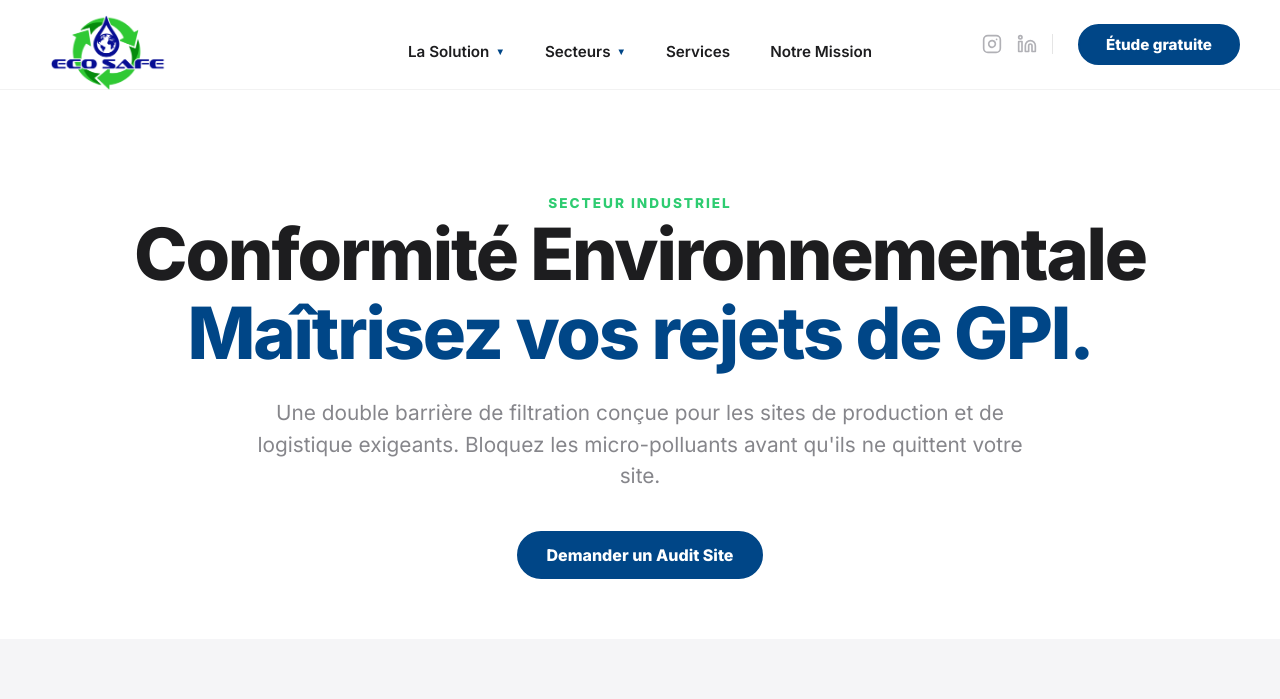
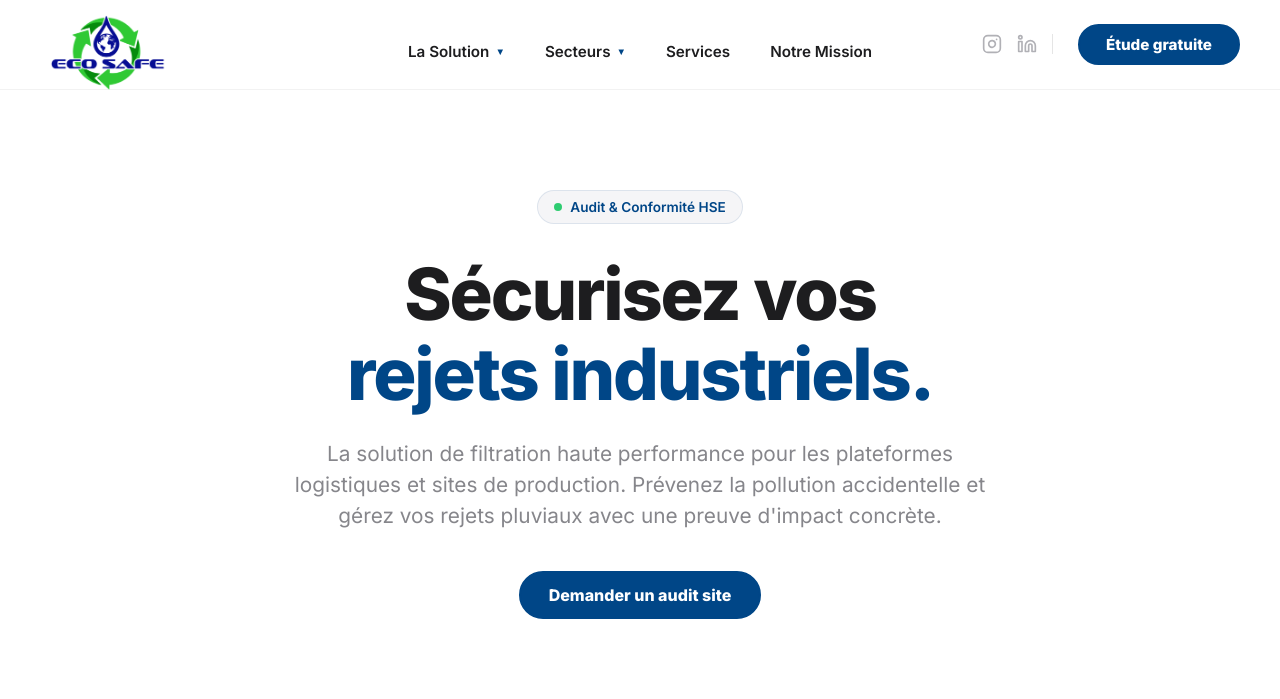
Before and after one commit to DuvalDVL/ecosafe, a Jekyll site: the page built from produit/industriel/index.html, in a window 1280 px wide and 1400 px high. Shown: the top 699 px of the window. Built offline with Jekyll 4.4.1, drawn with Linux system fonts in a browser that asks for light colours; some of the changed text lies outside the part shown; grey boxes are pictures that could not be loaded.

Commit message:
Update index.html

```diff
--- a/produit/industriel/index.html
+++ b/produit/industriel/index.html
@@ -1,123 +1,161 @@
 ---
 layout: default
-title: Filtration Industrielle GPI | Grille Haute Performance Eco Safe
-description: "Protégez vos réseaux pluviaux industriels. Filtration des GPI, sédiments et micro-polluants. Installation universelle en 15 minutes sans travaux."
-json_ld: |
-  {
-    "@context": "https://schema.org/",
-    "@type": "Product",
-    "name": "Grille de Filtration Eco Safe V2 - Industrie & GPI",
-    "image": "https://eco-safe.fr/assets/img/v2-industriel.webp",
-    "description": "Solution de filtration haute densité pour sites industriels. Capture les granulés plastiques industriels (GPI) et sédiments fins. Pose en 15 minutes.",
-    "brand": {
-      "@type": "Brand",
-      "name": "Eco Safe"
-    },
-    "offers": {
-      "@type": "Offer",
-      "availability": "https://schema.org/InStock",
-      "priceCurrency": "EUR",
-      "url": "https://eco-safe.fr/produit/industriel/"
-    }
-  }
+title: Filtration des eaux pluviales pour Sites Industriels & Logistique
+description: "Sécurisez vos audits environnementaux et HSE. Solution de filtration pour sites industriels : rétention des GPI, sédiments et micro-polluants."
 ---
 
-<section class="product-hero" style="padding: 100px 0 60px; background: var(--bg-white); text-align: center;">
-  <div class="container">
-    <span class="step-label">Secteur Industriel</span>
-    <h1 class="hero-title">Conformité Environnementale <br><span class="text-blue">Maîtrisez vos rejets de GPI.</span></h1>
-    <p class="hero-subtitle" style="max-width: 800px; margin: 0 auto 40px;">Une double barrière de filtration conçue pour les sites de production et de logistique exigeants. Bloquez les micro-polluants avant qu'ils ne quittent votre site.</p>
-    <a href="{{ site.baseurl }}/contact/" class="btn btn-primary">Demander un Audit Site</a>
-  </div>
-</section>
-
-<section class="features-highlight" style="padding: 80px 0; background: var(--bg-light);">
-  <div class="container" style="display: flex; gap: 60px; align-items: center; flex-wrap: wrap;">
-    <div style="flex: 1; min-width: 300px;">
-      <h3 style="font-size: 2rem; color: var(--eco-blue); margin-bottom: 20px;">Sécurisez vos audits HSE</h3>
-      <p style="margin-bottom: 20px;">La V2 Industrielle répond aux besoins critiques de rétention des Granulés Plastiques Industriels (GPI). Son système de filtration multicouche permet de capturer les particules fines tout en supportant les contraintes de débits massifs lors d'épisodes pluvieux intenses.</p>
-      <ul class="variant-specs">
-        <li style="margin-bottom: 12px;"><strong>Installation :</strong> Mise en place en 15 minutes chrono par vos équipes ou nos techniciens.</li>
-        <li style="margin-bottom: 12px;"><strong>Performance :</strong> Filtration haute densité sans compromis sur le drainage hydraulique.</li>
-        <li style="margin-bottom: 12px;"><strong>Conformité :</strong> Solution idéale pour répondre aux directives environnementales en vigueur.</li>
-      </ul>
-    </div>
-    <div style="flex: 1; min-width: 300px;">
-      <div style="border-radius: 24px; overflow: hidden; box-shadow: 0 20px 40px rgba(0,0,0,0.1);">
-        <img src="{{ site.baseurl }}/assets/img/v2-industriel.webp" alt="Grille Eco Safe Industrielle pour filtration GPI" style="width: 100%; display: block;">
-      </div>
+<section class="hero-eco sector-hero">
+  <div class="container text-center">
+    <div class="badge-law"><span class="dot"></span> Audit & Conformité HSE</div>
+    <h1 class="hero-title">Sécurisez vos <br><span class="text-blue">rejets industriels.</span></h1>
+    <p class="hero-subtitle">
+      La solution de filtration haute performance pour les plateformes logistiques et sites de production. Prévenez la pollution accidentelle et gérez vos rejets pluviaux avec une preuve d'impact concrète.
+    </p>
+    <div class="hero-cta-group justify-center">
+      <a href="{{ site.baseurl }}/contact/" class="btn btn-primary">Demander un audit site</a>
     </div>
   </div>
 </section>
 
-<section class="legal-focus" style="padding: 100px 0; background: var(--bg-white);">
+<section class="sector-benefits" style="padding: 80px 0; background: var(--bg-light);">
   <div class="container">
-    <div style="max-width: 900px; margin: 0 auto;">
-      <div style="text-align: center; margin-bottom: 60px;">
-        <span class="step-label" style="background: rgba(0, 70, 135, 0.05); color: var(--eco-blue);">Focus Technique</span>
-        <h2 style="font-size: 2.5rem; color: var(--eco-blue); margin-top: 15px;">PANIER FILTRANT (GPI)<br><span class="text-green">Anti-Granulés Plastiques Industriels</span></h2>
+    <div class="section-header text-center">
+      <span class="step-label">Expertise Industrielle</span>
+      <h2 class="section-title">Maîtrisez votre <span class="text-green">Impact Environnemental</span></h2>
+    </div>
+
+    <div class="variants-grid">
+
+      <div class="variant-card">
+        <div class="variant-header">
+          <h3>Rétention des GPI</h3>
+        </div>
+        <p class="variant-desc">Capturez les Granulés Plastiques Industriels à la source. Notre maillage spécifique empêche les micro-polluants de quitter vos zones de chargement.</p>
+        <ul class="variant-specs">
+          <li>Filtre les particules fines de plastique.</li>
+          <li>Évite la pollution des bassins d'orage.</li>
+          <li>Solution pérenne et résistante.</li>
+        </ul>
       </div>
 
-      <div style="line-height: 1.8; color: var(--text-main); font-size: 1.1rem;">
-        <p style="font-weight: 700; color: var(--eco-blue); margin-bottom: 20px;">
-          Notre panier filtrant offre une filtration millimétrique conforme aux exigences du décret anti-GPI : Décret n° 2021-461 du 16 avril 2021, entré en application le 1er janvier 2022.
-        </p>
-
-        <p style="margin-bottom: 25px;">
-          Depuis cette date, l’ensemble des sites de production, de manipulation ou de transport de granulés plastiques industriels doivent mettre en place des mesures adaptées afin d’éviter leur dispersion dans l’environnement. Ces mesures peuvent prendre la forme de procédures spécifiques ou d’équipements techniques de rétention.
-        </p>
-
-        <div style="background: var(--bg-light); padding: 40px; border-radius: 24px; margin: 40px 0; border-left: 5px solid var(--eco-green);">
-          <h4 style="margin-bottom: 15px; color: var(--eco-blue);">L'impact environnemental des GPI</h4>
-          <p style="margin-bottom: 15px;">Les granulés plastiques industriels (GPI) constituent aujourd’hui une source importante de pollution des milieux aquatiques. Lorsqu’ils atteignent les réseaux d’eaux pluviales, ils peuvent être transportés jusqu’aux rivières, fleuves et océans. Dans la nature, ces granulés se fragmentent progressivement en microplastiques, contaminant durablement les écosystèmes.</p>
-          <p style="font-weight: 700;">Chaque année en Europe, on estime que près de 41 000 tonnes de granulés plastiques sont rejetées dans l’environnement.</p>
+      <div class="variant-card featured-variant">
+        <div class="variant-header">
+          <h3>Conformité ISO 14001</h3>
         </div>
-
-        <p style="margin-bottom: 25px;">
-          Robustes, faciles à installer et très performants, les paniers filtrants anti-GPI permettent de capturer ces particules à la source. Ils sont déjà déployés sur de nombreux sites industriels en France afin de limiter efficacement les risques de pollution.
-        </p>
-
-        <div style="background: var(--eco-blue); color: white; padding: 40px; border-radius: 24px; text-align: center;">
-          <h3 style="margin-bottom: 20px; color: var(--eco-green);">Le saviez-vous ?</h3>
-          <p style="opacity: 0.9; font-size: 1.2rem;">
-            Contrairement à une idée répandue, les avaloirs d’eaux pluviales ne sont pas reliés à des centres de traitement des déchets. L’eau collectée est généralement acheminée directement vers le milieu naturel : rivières, fleuves, mers et océans.
-          </p>
-          <p style="margin-top: 20px; font-weight: 700;">
-            La mise en place de dispositifs de filtration constitue donc une mesure essentielle pour prévenir la dispersion des granulés plastiques dans l’environnement.
-          </p>
-        </div>
-      </div>
-    </div>
-  </div>
-</section>
-
-<section class="related-products" style="padding: 80px 0; background: var(--bg-light); border-top: 1px solid #eee;">
-  <div class="container">
-    <div class="section-header text-center" style="margin-bottom: 50px;">
-      <h2 style="font-size: 2.2rem; color: var(--eco-blue);">Une solution pour chaque <span class="text-green">territoire.</span></h2>
-      <p style="color: var(--text-muted);">Explorez nos autres niveaux de filtration adaptés à vos besoins spécifiques.</p>
-    </div>
-
-    <div class="variants-grid" style="display: grid; grid-template-columns: repeat(auto-fit, minmax(300px, 1fr)); gap: 30px; max-width: 900px; margin: 0 auto;">
-
-      <div class="variant-card" style="display: flex; flex-direction: column; background: var(--bg-white); border-radius: 20px; padding: 30px; border: 1px solid rgba(0,0,0,0.03);">
-        <div class="variant-header" style="margin-bottom: 15px;">
-          <h3 style="font-size: 1.3rem; margin-bottom: 5px;">V1 - Standard Urbain</h3>
-          <span class="badge-variant">Collectivités</span>
-        </div>
-        <p style="font-size: 0.95rem; color: var(--text-muted); margin-bottom: 20px; flex-grow: 1;">La barrière universelle contre les mégots et les plastiques en milieu urbain. Pose en 15 minutes.</p>
-        <a href="{{ site.baseurl }}/produit/standard-urbain/" class="btn btn-primary" style="width: 100%;">Découvrir la V1</a>
+        <p class="variant-desc">Intégrez un dispositif de protection concret dans votre management environnemental pour sécuriser vos audits et certifications.</p>
+        <ul class="variant-specs">
+          <li>Preuve d'action environnementale.</li>
+          <li>Rapports de pesée des déchets.</li>
+          <li>Réduction des risques de non-conformité.</li>
+        </ul>
       </div>
 
-      <div class="variant-card" style="display: flex; flex-direction: column; background: var(--bg-white); border-radius: 20px; padding: 30px; border: 1px solid rgba(0,0,0,0.03);">
-        <div class="variant-header" style="margin-bottom: 15px;">
-          <h3 style="font-size: 1.3rem; margin-bottom: 5px;">V3 - Sportif</h3>
-          <span class="badge-variant">Micro-polluants</span>
+      <div class="variant-card">
+        <div class="variant-header">
+          <h3>Pose Flash (15 min)</h3>
         </div>
-        <p style="font-size: 0.95rem; color: var(--text-muted); margin-bottom: 20px; flex-grow: 1;">Spécialement conçue pour retenir les billes de remplissage des terrains synthétiques. Pose en 15 minutes.</p>
-        <a href="{{ site.baseurl }}/produit/complexe-sportif/" class="btn btn-primary" style="width: 100%;">Découvrir la V3</a>
+        <p class="variant-desc">Équipez vos regards sans interrompre votre activité. Notre système s'installe en 15 minutes chrono sans aucun travaux lourds.</p>
+        <ul class="variant-specs">
+          <li>Zéro perçage, zéro béton.</li>
+          <li>S'adapte à tous types de regards.</li>
+          <li>Entretien rapide par vos équipes.</li>
+        </ul>
       </div>
 
     </div>
   </div>
 </section>
+
+<section class="site-examples" style="padding: 100px 0; background: var(--bg-white);">
+  <div class="container">
+    <div class="section-header text-center" style="margin-bottom: 60px;">
+      <span class="step-label">Déploiement</span>
+      <h2 style="font-size: 2.5rem; color: var(--eco-blue);">Un bouclier discret et <span class="text-green">robuste.</span></h2>
+    </div>
+
+    <div class="photo-gallery-row" style="display: flex; gap: 30px; flex-wrap: wrap;">
+
+      <div class="photo-item" style="flex: 1; min-width: 300px; border-radius: 20px; overflow: hidden; box-shadow: 0 20px 40px rgba(0,0,0,0.08);">
+        <img src="{{ site.baseurl }}/assets/img/industrie-exemple-1.webp" alt="Installation rapide Eco Safe en milieu industriel" style="width: 100%; height: 100%; object-fit: cover; display: block;">
+      </div>
+
+      <div class="photo-item" style="flex: 1; min-width: 300px; border-radius: 20px; overflow: hidden; box-shadow: 0 20px 40px rgba(0,0,0,0.08);">
+        <img src="{{ site.baseurl }}/assets/img/industrie-exemple-2.webp" alt="Filtration Eco Safe après épisode pluvieux site industriel" style="width: 100%; height: 100%; object-fit: cover; display: block;">
+      </div>
+
+    </div>
+  </div>
+</section>
+
+<section class="maintenance-focus" style="padding: 100px 0; background: var(--bg-light);">
+  <div class="container">
+    <div class="layout-50-50" style="display: flex; gap: 60px; align-items: center; flex-wrap: wrap;">
+
+      <div class="content-side" style="flex: 1; min-width: 300px;">
+        <span class="step-label">Focus Réglementaire</span>
+        <h2 style="font-size: 2.5rem; color: var(--eco-blue); margin-bottom: 20px; line-height: 1.1;">PANIER FILTRANT (GPI)<br><span class="text-green">ANTI-GRANULÉS PLASTIQUES INDUSTRIELS</span></h2>
+
+        <div class="legal-text" style="line-height: 1.8; color: var(--text-main); font-size: 1.05rem;">
+          <p style="margin-bottom: 20px; font-weight: 700;">Notre panier filtrant offre une filtration millimétrique conforme aux exigences du décret anti-GPI : Décret n° 2021-461 du 16 avril 2021, entré en application le 1er janvier 2022.</p>
+
+          <p style="margin-bottom: 20px;">Depuis cette date, l’ensemble des sites de production, de manipulation ou de transport de granulés plastiques industriels doivent mettre en place des mesures adaptées afin d’éviter leur dispersion dans l’environnement. Ces mesures peuvent prendre la forme de procédures spécifiques ou d’équipements techniques de rétention.</p>
+
+          <p style="margin-bottom: 20px;">Les granulés plastiques industriels (GPI) constituent aujourd’hui une source importante de pollution des milieux aquatiques. Lorsqu’ils atteignent les réseaux d’eaux pluviales, ils peuvent être transportés jusqu’aux rivières, fleuves et océans. Dans la nature, ces granulés se fragmentent progressivement en microplastiques, contaminant durablement les écosystèmes.<br>
+          Chaque année en Europe, on estime que près de 41 000 tonnes de granulés plastiques sont rejetées dans l’environnement.</p>
+
+          <p style="margin-bottom: 20px;">Robustes, faciles à installer et très performants, les paniers filtrants anti-GPI permettent de capturer ces particules à la source. Ils sont déjà déployés sur de nombreux sites industriels en France afin de limiter efficacement les risques de pollution.</p>
+
+          <p style="font-style: italic; color: var(--text-muted);">Contrairement à une idée répandue, les avaloirs d’eaux pluviales ne sont pas reliés à des centres de traitement des déchets. L’eau collectée est généralement acheminée directement vers le milieu naturel : rivières, fleuves, mers et océans.<br>
+          La mise en place de dispositifs de filtration constitue donc une mesure essentielle pour prévenir la dispersion des granulés plastiques dans l’environnement.</p>
+        </div>
+
+        <a href="{{ site.baseurl }}/contact/" class="btn btn-glass" style="margin-top: 30px;">Demander un devis certifié</a>
+      </div>
+
+      <div class="image-side" style="flex: 1; min-width: 300px;">
+        <div class="img-wrapper" style="border-radius: 20px; overflow: hidden; box-shadow: 0 20px 40px rgba(0,0,0,0.1);">
+          <img src="{{ site.baseurl }}/assets/img/v2-industriel.webp" alt="Dispositif de filtration Eco Safe V2 Industrielle" style="width: 100%; display: block;">
+        </div>
+      </div>
+
+    </div>
+  </div>
+</section>
+
+<section class="related-sectors" style="padding: 80px 0; background: var(--bg-white);">
+  <div class="container">
+    <div class="section-header text-center" style="margin-bottom: 50px;">
+      <h2 style="font-size: 2.2rem; color: var(--eco-blue);">Explorez nos autres <span class="text-green">domaines d'intervention.</span></h2>
+    </div>
+
+    <div class="variants-grid" style="display: grid; grid-template-columns: repeat(auto-fit, minmax(300px, 1fr)); gap: 30px; max-width: 900px; margin: 0 auto;">
+
+      <div class="variant-card" style="display: flex; flex-direction: column; background: var(--bg-light); border-radius: 20px; padding: 30px; border: 1px solid rgba(0,0,0,0.03);">
+        <div class="variant-header" style="margin-bottom: 15px;">
+          <h3 style="font-size: 1.3rem; margin-bottom: 5px;">Collectivités & Villes</h3>
+        </div>
+        <p style="font-size: 0.95rem; color: var(--text-muted); margin-bottom: 20px; flex-grow: 1;">La solution universelle pour bloquer les mégots et plastiques en milieu urbain sans engager de travaux de voirie.</p>
+        <a href="{{ site.baseurl }}/secteurs/collectivites/" class="btn btn-primary" style="width: 100%;">Expertise Urbaine</a>
+      </div>
+
+      <div class="variant-card" style="display: flex; flex-direction: column; background: var(--bg-light); border-radius: 20px; padding: 30px; border: 1px solid rgba(0,0,0,0.03);">
+        <div class="variant-header" style="margin-bottom: 15px;">
+          <h3 style="font-size: 1.3rem; margin-bottom: 5px;">Complexes Sportifs</h3>
+        </div>
+        <p style="font-size: 0.95rem; color: var(--text-muted); margin-bottom: 20px; flex-grow: 1;">Protection spécifique pour terrains synthétiques : capturez les micro-billes de remplissage avant le réseau pluvial.</p>
+        <a href="{{ site.baseurl }}/secteurs/complexes-sportifs/" class="btn btn-primary" style="width: 100%;">Expertise Sportive</a>
+      </div>
+
+    </div>
+  </div>
+</section>
+
+<section class="cta-banner" style="background: var(--eco-blue); padding: 80px 0; text-align: center; color: white;">
+  <div class="container">
+    <h2 style="font-size: 2.2rem; margin-bottom: 20px;">Besoin d'une étude technique pour votre site ?</h2>
+    <p style="font-size: 1.1rem; opacity: 0.9; max-width: 600px; margin: 0 auto 40px;">
+      Nos experts réalisent une analyse de vos flux pluviaux pour dimensionner la solution de filtration la plus adaptée à vos contraintes opérationnelles.
+    </p>
+    <a href="{{ site.baseurl }}/contact/" class="btn btn-primary" style="background: var(--eco-green); border-color: var(--eco-green);">Contacter nos experts</a>
+  </div>
+</section>
```
